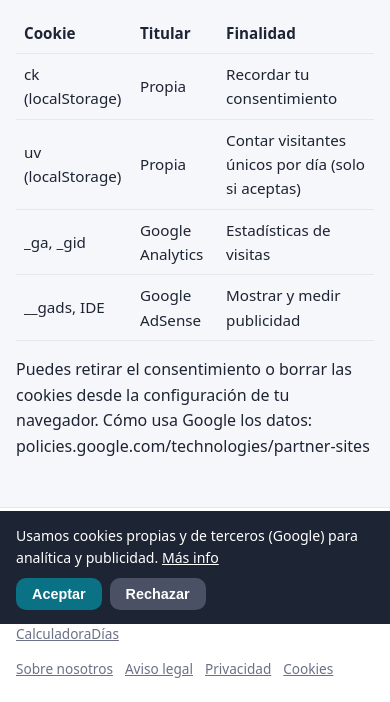
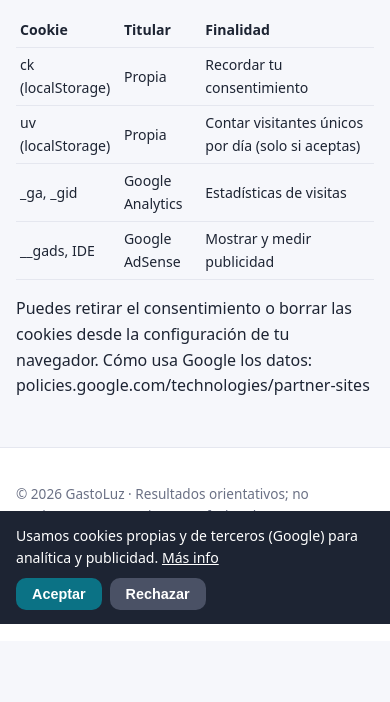
Before and after one commit to godinoo14-pixel/Gastoluz, a plain HTML site: page cookies.html in a window 390 px wide. Shown: the part 220-922 px from the top of the page. After the commit the page ends 861 px from the top, so only its background shows below. Drawn offline with Linux system fonts and the light colour scheme; no server answers.

Commit message:
Tablas más legibles en móvil
Co-Authored-By: Claude Opus 5.5 <noreply@anthropic.com>
Claude-Session: https://claude.ai/code/session_0178AwE8uP5PTYaBDQtRjHA9

```diff
--- a/style.css
+++ b/style.css
@@ -12,7 +12,7 @@ button{margin-top:16px;width:100%;padding:13px;border:0;border-radius:10px;backg
 .ad{margin:22px 0;min-height:90px;border:1px dashed #cfd3df;border-radius:10px;display:flex;align-items:center;justify-content:center;color:#9aa0b0;font-size:.8rem}
 .faq details{background:#fff;border:1px solid #e5e7ef;border-radius:10px;padding:12px 14px;margin:8px 0}.faq summary{font-weight:600;cursor:pointer}
 .chk{display:flex;align-items:center;gap:8px;margin:6px 0}.chk input[type=checkbox]{width:auto}.chk input[type=number]{width:90px;padding:6px}.chk span{flex:1}
-table{width:100%;border-collapse:collapse;font-size:.95rem}td,th{padding:8px;border-bottom:1px solid #e5e7ef;text-align:left}
+table{width:100%;border-collapse:collapse;font-size:.95rem}td,th{padding:8px;border-bottom:1px solid #e5e7ef;text-align:left}@media(max-width:560px){table{font-size:.88rem}td,th{padding:6px 4px}}
 footer{margin-top:48px;background:#fff;border-top:1px solid #e5e7ef;padding:22px 0;font-size:.85rem;color:#6b7185}footer a{margin-right:12px;color:#6b7185}
 #ck{position:fixed;bottom:0;left:0;right:0;background:#1d2433;color:#fff;padding:14px 16px;font-size:.88rem;display:none;z-index:9}#ck button{width:auto;margin:8px 8px 0 0;padding:8px 16px;font-size:.9rem}#ck .no{background:#4a5165}
 .note{font-size:.85rem;color:#6b7185}.ficha{display:flex;gap:16px;align-items:center;margin-bottom:12px}.pegatina{flex:0 0 auto;width:84px;height:84px;border-radius:50%;color:#fff;font-weight:800;font-size:1.6rem;display:flex;align-items:center;justify-content:center;text-align:center;line-height:1;box-shadow:inset 0 0 0 5px rgba(255,255,255,.35)}.placa{display:inline-block;font-family:monospace;font-size:1.3rem;font-weight:700;letter-spacing:2px;background:#fff;border:2px solid #1d2433;border-left:14px solid #003399;border-radius:6px;padding:3px 10px;margin-bottom:6px}.avisos{margin-top:12px;font-size:.95rem}.avisos ul{margin:6px 0 0;padding-left:20px}#rec a{margin-right:8px}.upd{font-size:.82rem;color:#6b7185;margin:-2px 0 6px}.share{display:flex;flex-wrap:wrap;gap:8px;align-items:center;margin:18px 0;font-size:.9rem;color:#4a5165}.share a{padding:7px 12px;border-radius:999px;background:#fff;border:1px solid #e5e7ef;text-decoration:none;font-weight:600}.affbox div{display:flex;flex-wrap:wrap;gap:8px;margin-top:10px}.afl{display:inline-block;padding:9px 14px;border:1px solid #0b7285;border-radius:999px;text-decoration:none;font-weight:600;font-size:.92rem}
```
